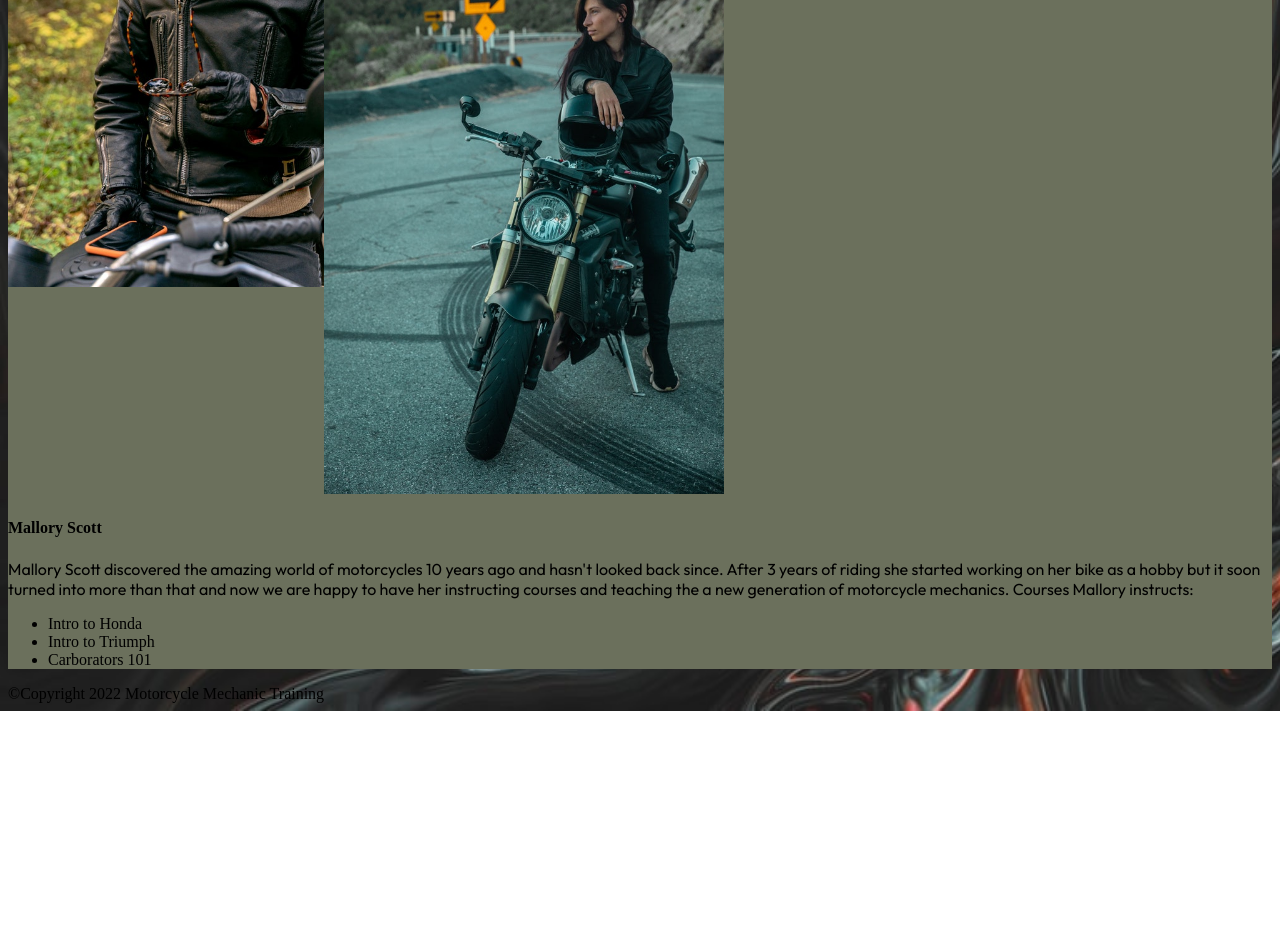
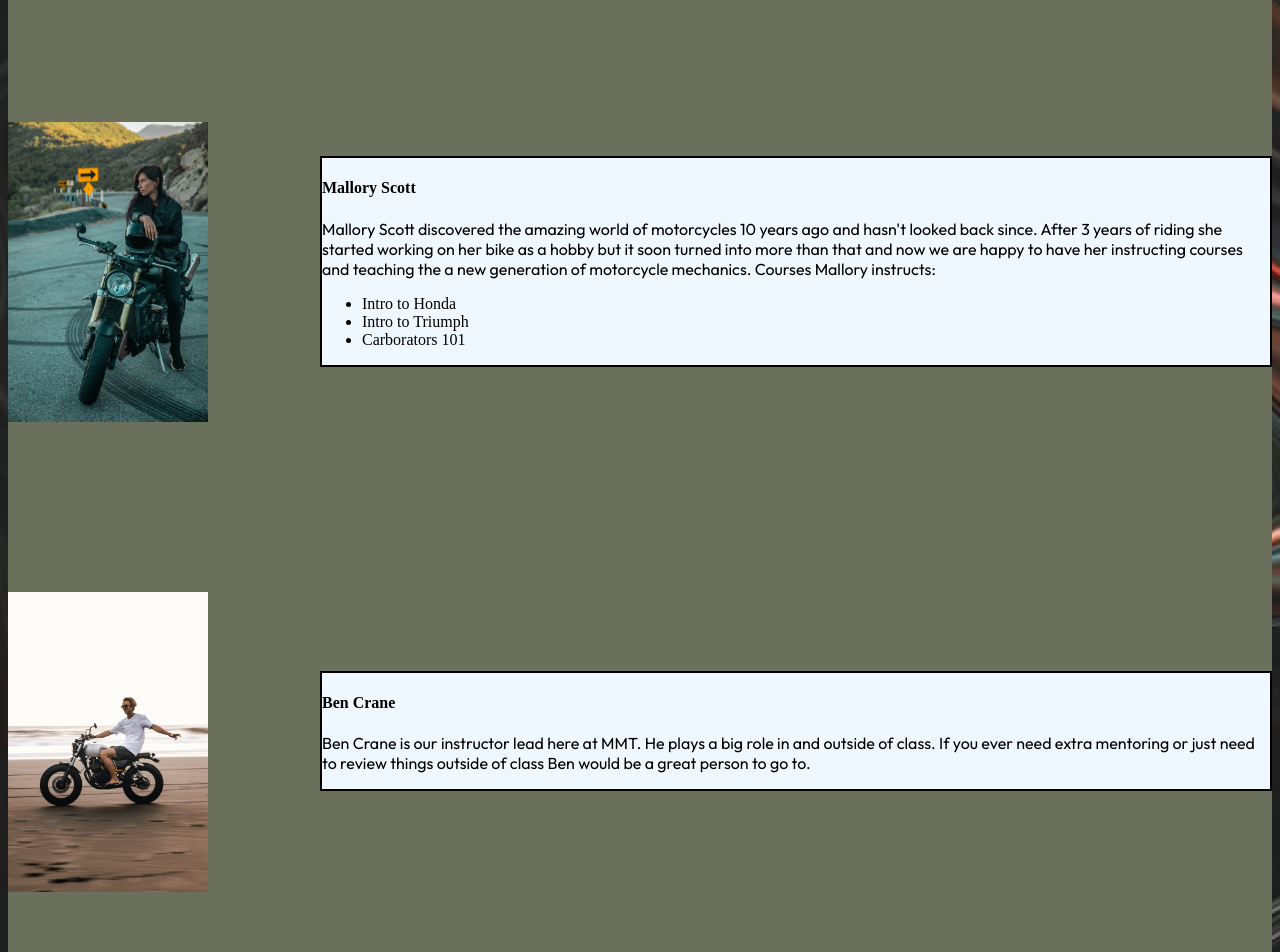
Before and after one commit to connorjdunn/FED1StudioProject, a plain HTML site: page FED1StudioProject/Team.html in a window 1280 px wide. Shown: the part 540-1492 px from the top of the page. Before the commit the page ends 1251 px from the top, so only its background shows below. Drawn offline with Linux system fonts and the light colour scheme; a web font is replaced by a local one.

Commit message:
added content to teams page

```diff
--- a/FED1StudioProject/CSS/Index_Styling.css
+++ b/FED1StudioProject/CSS/Index_Styling.css
@@ -30,6 +30,10 @@ p {
 
 .h1font {
     font-style: italic;
+}
+
+footer {
+    background-color: #6B705C;
 }
 
 /*Nav Bar*/
@@ -94,11 +98,16 @@ h1 {
 
 /*Gallery Items*/
 
+.galleryArticle {
+    text-align: center;
+}
+
 div.galleryItem {
     margin: 5px;
     border: 1px solid #ccc;
     display: inline-block;
     width: 350px;
+
 }
 
     div.galleryItem:hover {
@@ -107,7 +116,7 @@ div.galleryItem {
 
     div.galleryItem img {
         width: 100%;
-        height: auto;
+       height: auto;
     }
 
     div.galleryItem a:hover {
@@ -137,9 +146,9 @@ div.galleryItem {
     }
 
 /* Add some padding inside the card container */
-.galleryContainer {
-    padding: 2px 16px;
-}
+/*.galleryContainer {
+    padding: 2px 16px; }*/
+
 
 
 
@@ -203,9 +212,63 @@ div#danContent {
     float: right;
     width: 75%;
     margin: auto;
+    background-color: aliceblue;
+    position: relative;
+    bottom: 250px;
+    border: 2px solid black;
 }
+
 div#danImage {
     float: left;
     width: 25%;
     margin: auto;
 }
+
+#clear {
+    clear: both;
+}
+
+div#malloryContent {
+    float: right;
+    width: 75%;
+    margin: auto;
+    background-color: aliceblue;
+    position: relative;
+    bottom: 350px;
+    border: 2px solid black;
+}
+
+#clear {
+    clear: both;
+}
+
+div#malloryImage {
+    float: left;
+    width: 25%;
+    margin: auto;
+    position: relative;
+    bottom: 80px;
+}
+
+div#benContent {
+    float: right;
+    width: 75%;
+    margin: auto;
+    background-color: aliceblue;
+    position: relative;
+    bottom: 350px;
+    border: 2px solid black;
+}
+
+div#benImage {
+    float: left;
+    width: 25%;
+    margin: auto;
+    position: relative;
+    bottom: 125px;
+
+}
+
+#clear {
+    clear: both;
+}
--- a/FED1StudioProject/Team.html
+++ b/FED1StudioProject/Team.html
@@ -49,12 +49,14 @@
                     <div class="teamsGallery">
                         <div class="teamsContainer">
                             <a href="Images/pexels-antoni-shkraba-5794247 (1).jpg" target="blank">
-                                <img src="Images/pexels-antoni-shkraba-5794247 (1).jpg" alt="Dan Smith" title="Dan Smith" width="400" height="600" />
+                                <img src="Images/pexels-antoni-shkraba-5794247 (1).jpg" alt="Dan Smith" title="Dan Smith" width="200" height="300" />
 
                             </a>
                         </div>
                     </div>
                 </div>
+
+                <div id="clear"></div>
 
                 <div id="danContent">
                     <h4>Dan Smith</h4>
@@ -69,16 +71,20 @@
                     </p>
                 </div>
 
-                <div>
+                <div id="clear"></div>
+
+                <div id="malloryImage">
                     <div class="teamsGallery">
                         <div class="teamsContainer">
                             <a href="Images/pexels-ekaterina-belinskaya-4922628.jpg" target="blank">
-                                <img src="Images/pexels-ekaterina-belinskaya-4922628.jpg" alt="Dan Smith" title="Dan Smith" width="400" height="600" />
+                                <img src="Images/pexels-ekaterina-belinskaya-4922628.jpg" alt="Mallory Scott" title="Mallory Scott" width="200" height="300" />
 
                             </a>
                         </div>
                     </div>
                 </div>
+
+                <div id="clear"></div>
 
                 <div id="malloryContent">
                     <h4>Mallory Scott</h4>
@@ -93,6 +99,28 @@
                     </p>
                 </div>
 
+                <div id="benImage">
+                    <div class="teamsGallery">
+                        <div class="teamsContainer">
+                            <a href="Images/pexels-nick-wehrli-4054069.jpg" target="blank">
+                                <img src="Images/pexels-nick-wehrli-4054069.jpg" alt="Ben Crane" title="Dan Smith" width="200" height="300" />
+
+                            </a>
+                        </div>
+                    </div>
+                </div>
+
+                <div id="clear"></div>
+
+                <div id="benContent">
+                    <h4>Ben Crane</h4>
+                    <p>
+                      Ben Crane is our instructor lead here at MMT. He plays a big role in and outside of class. If you ever need extra mentoring or just need to review things outside of class Ben would be a great person to go to.
+
+                    </p>
+                </div>
+
+                <div id="clear"></div>
 
 
             </section>
```
Also changed, not shown: FED1StudioProject/Classes.html (+15 -13 lines), FED1StudioProject/Images/pexels-nick-wehrli-4054069.jpg (added), 1 other file.
